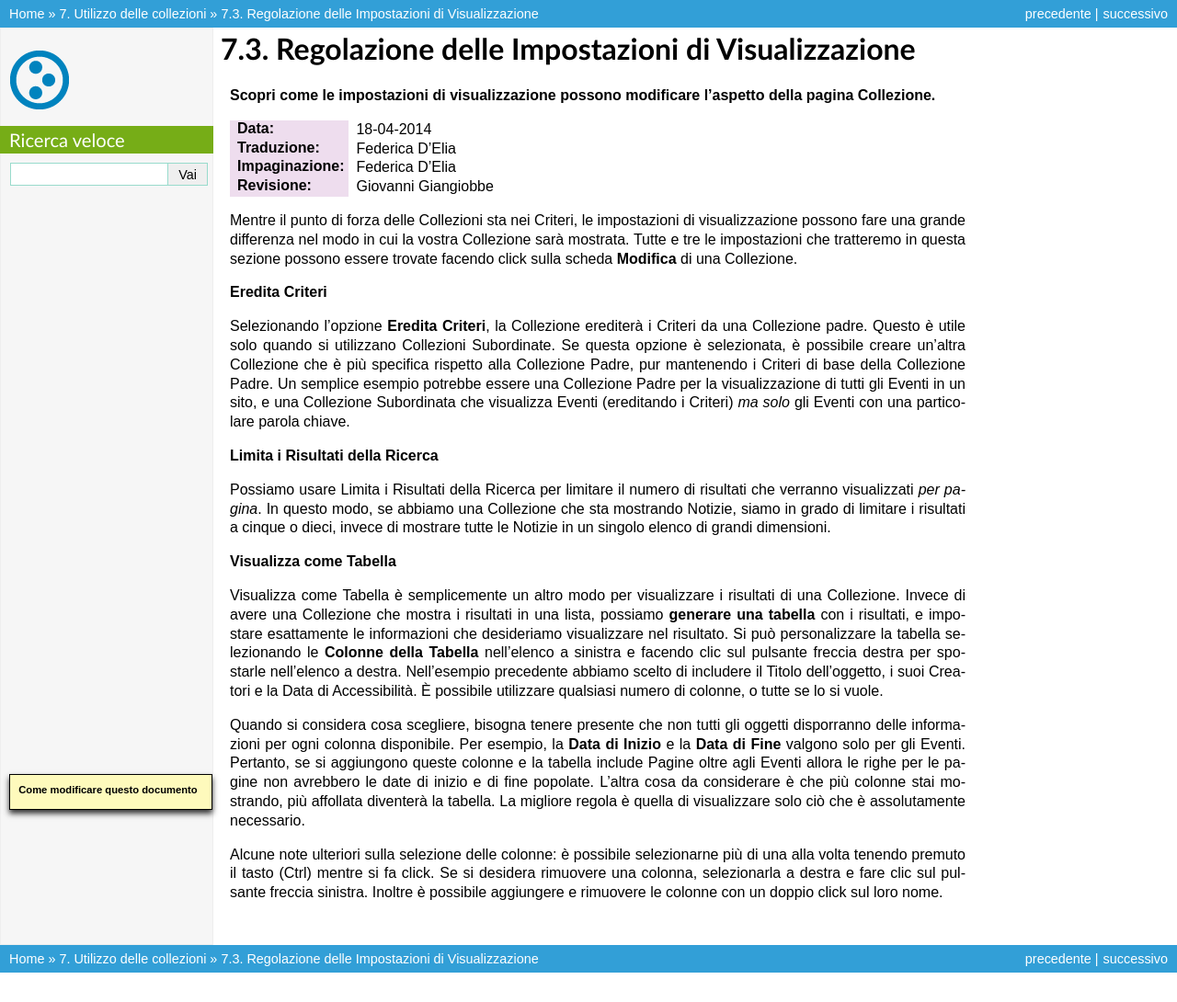
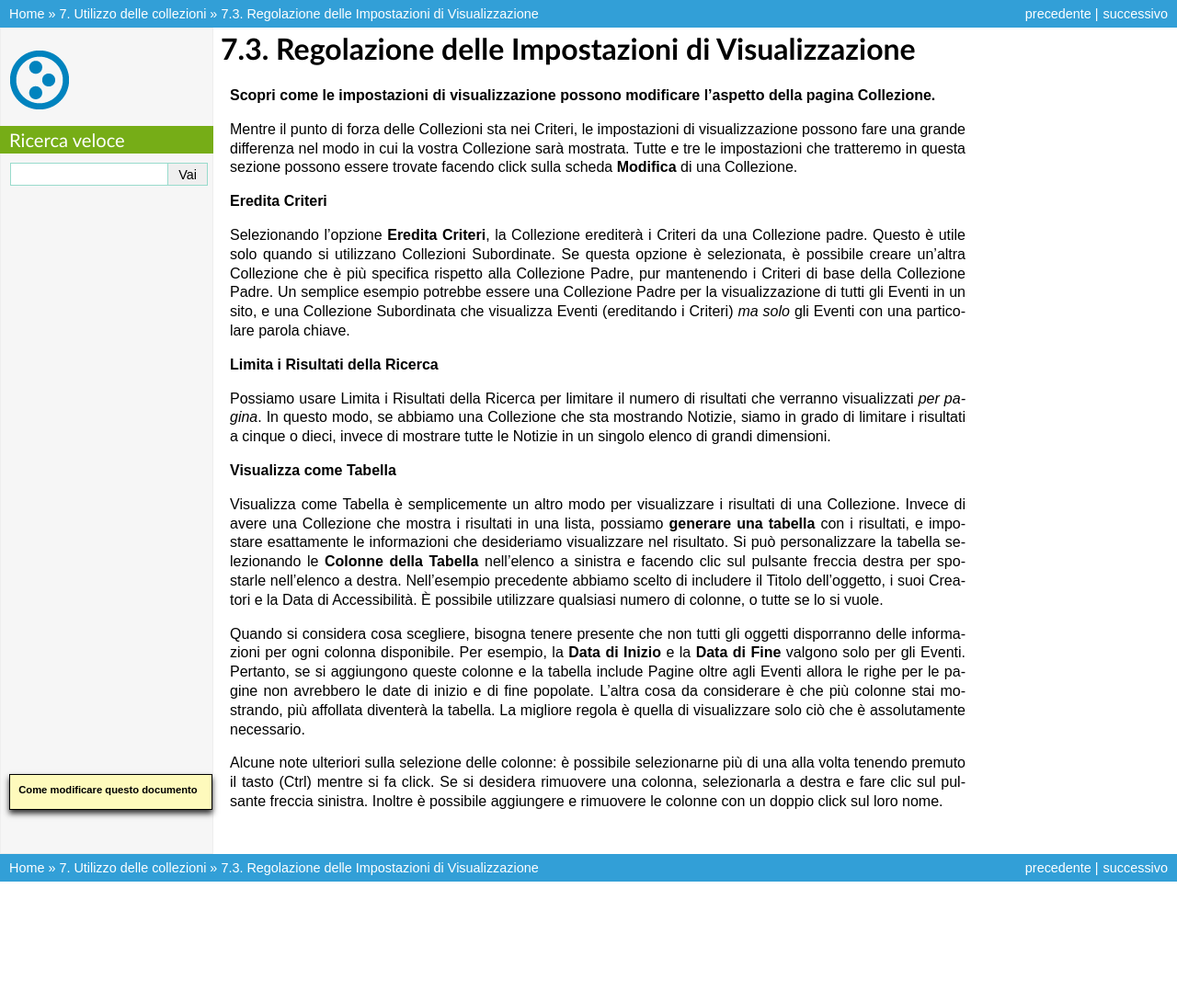
Before and after one commit to plone-it/collective.italiandocumentation, a Sphinx documentation site: the page built from source/using-collections/adjusting-the-display-settings.rst, in a window 1280 px wide. Shown: the whole page at 92% size. Built offline with Sphinx 7.4.7, drawn with Linux system fonts in a browser that asks for light colours; pages that are not in the unit, such as notebooks, are missing from menus; after the commit the page ends 991 px from its top, so only the background shows below that.

Commit message:
Tolta tabella intestazione

```diff
--- a/source/using-collections/adjusting-the-display-settings.rst
+++ b/source/using-collections/adjusting-the-display-settings.rst
@@ -2,11 +2,6 @@ Regolazione delle Impostazioni di Visualizzazione
 =================================================
 
 **Scopri come le impostazioni di visualizzazione possono modificare l'aspetto della pagina Collezione.**
-
-:Data: 18-04-2014
-:Traduzione: Federica D'Elia
-:Impaginazione: Federica D'Elia
-:Revisione: Giovanni Giangiobbe
 
 Mentre il punto di forza delle Collezioni sta nei Criteri, le impostazioni
 di visualizzazione possono fare una grande differenza nel modo in cui la vostra Collezione sarà
```
